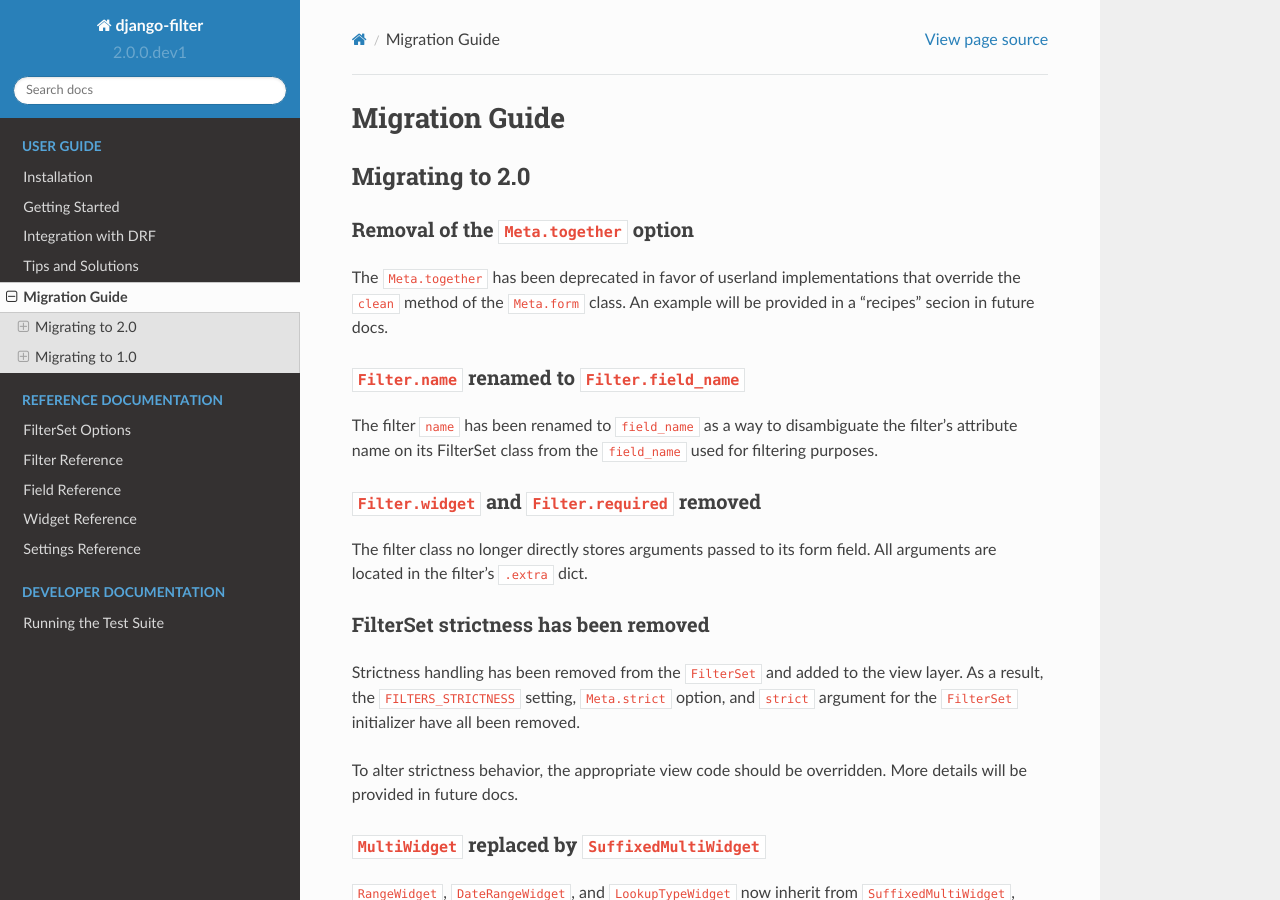
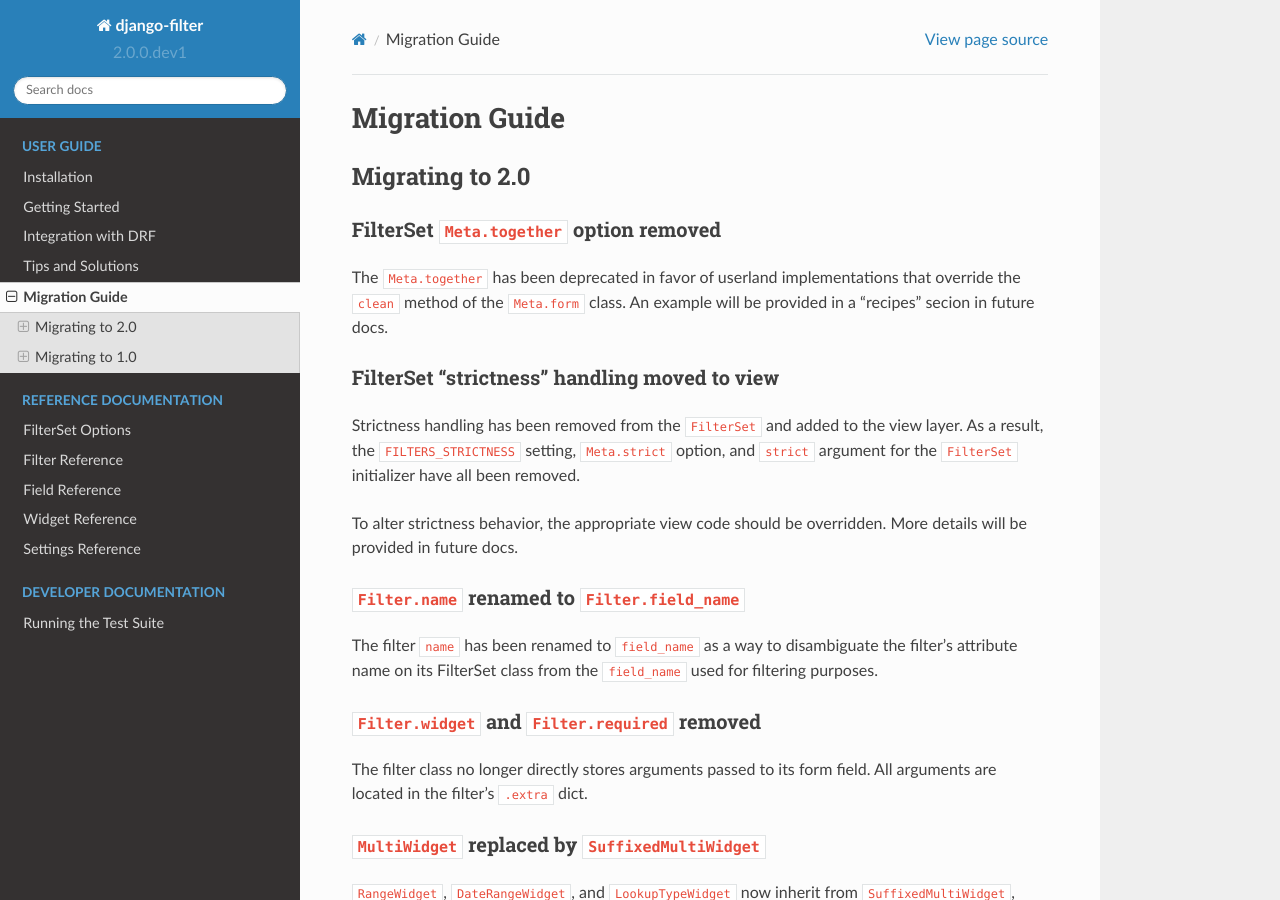
Before and after one commit to carltongibson/django-filter, a Sphinx documentation site: the page built from docs/guide/migration.txt, in a window 1280 px wide and 900 px high. Built offline with Sphinx 7.4.7 and the Read the Docs theme 2.0.0, drawn with Linux system fonts in a browser that asks for light colours; some of the changed lines change nothing that is shown.

Commit message:
Group filterset migration notes

```diff
--- a/docs/guide/migration.txt
+++ b/docs/guide/migration.txt
@@ -6,12 +6,23 @@
 Migrating to 2.0
 ----------------
 
-Removal of the ``Meta.together`` option
----------------------------------------
+FilterSet ``Meta.together`` option removed
+------------------------------------------
 
 The ``Meta.together`` has been deprecated in favor of userland implementations
 that override the ``clean`` method of the ``Meta.form`` class. An example will
 be provided in a "recipes" secion in future docs.
+
+FilterSet "strictness" handling moved to view
+---------------------------------------------
+
+Strictness handling has been removed from the ``FilterSet`` and added to the
+view layer. As a result, the ``FILTERS_STRICTNESS`` setting, ``Meta.strict``
+option, and ``strict`` argument for the ``FilterSet`` initializer have all
+been removed.
+
+To alter strictness behavior, the appropriate view code should be overridden.
+More details will be provided in future docs.
 
 ``Filter.name`` renamed to ``Filter.field_name``
 ------------------------------------------------
@@ -25,17 +36,6 @@
 
 The filter class no longer directly stores arguments passed to its form field.
 All arguments are located in the filter's ``.extra`` dict.
-
-FilterSet strictness has been removed
--------------------------------------
-
-Strictness handling has been removed from the ``FilterSet`` and added to the
-view layer. As a result, the ``FILTERS_STRICTNESS`` setting, ``Meta.strict``
-option, and ``strict`` argument for the ``FilterSet`` initializer have all
-been removed.
-
-To alter strictness behavior, the appropriate view code should be overridden.
-More details will be provided in future docs.
 
 ``MultiWidget`` replaced by ``SuffixedMultiWidget``
 ---------------------------------------------------
```
